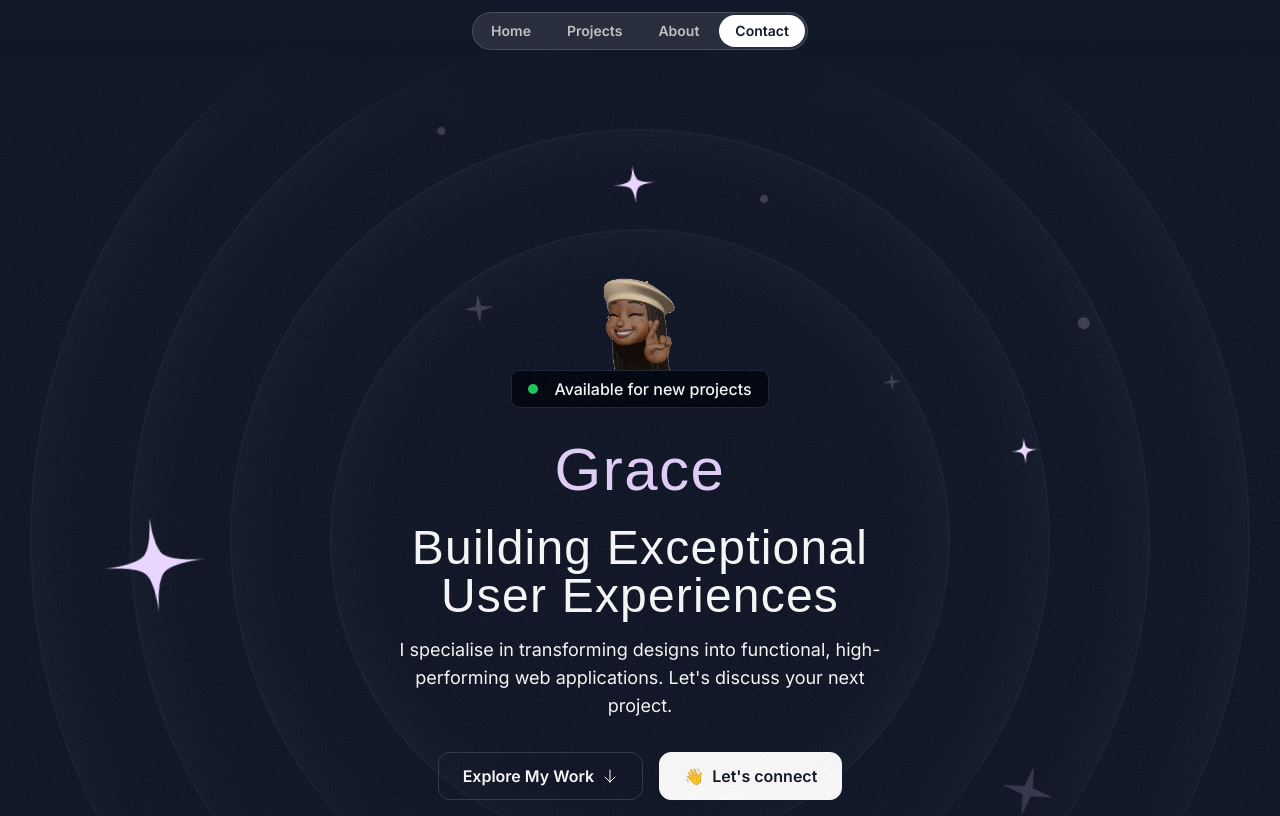
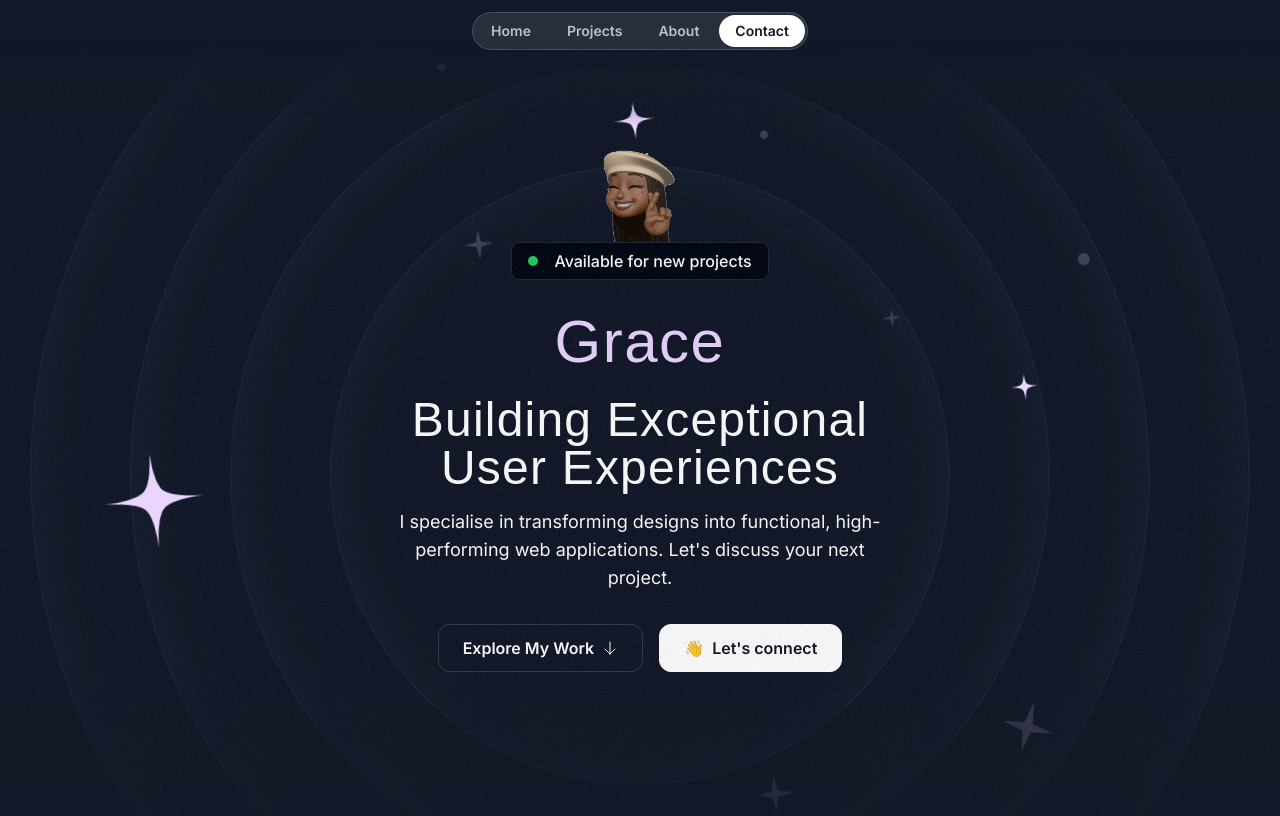
Before and after one commit to RuthlessDove/personal-website-nextjs, a Next.js app: page / in a window 1280 px wide. Shown: the top 816 px of the page. Built offline with nearby package versions, Linux system fonts and the light colour scheme; a web font is replaced by a local one.

Commit message:
Fix layout in HeroSection: adjust padding and margin for better responsiveness

```diff
--- a/src/sections/Hero.tsx
+++ b/src/sections/Hero.tsx
@@ -13,7 +13,7 @@ import { HeroOrbit } from "@/components/HeroOrbit";
 
 export const HeroSection = () => {
   return (
-    <div className="py-32 md:py-48 lg:py-60 relative z-0 overflow-x-clip">
+    <div className="py-32 md:py-48 lg:pb-60 relative z-0 overflow-x-clip">
       <div
         className="absolute inset-0"
         style={{
@@ -71,7 +71,7 @@ export const HeroSection = () => {
         </HeroOrbit>
       </div>
       <div className="container">
-        <div className="flex flex-col items-center">
+        <div className="flex flex-col items-center lg:-mt-20">
           <div className="-mb-2">
             <Image
               src={memojiImage}
```
